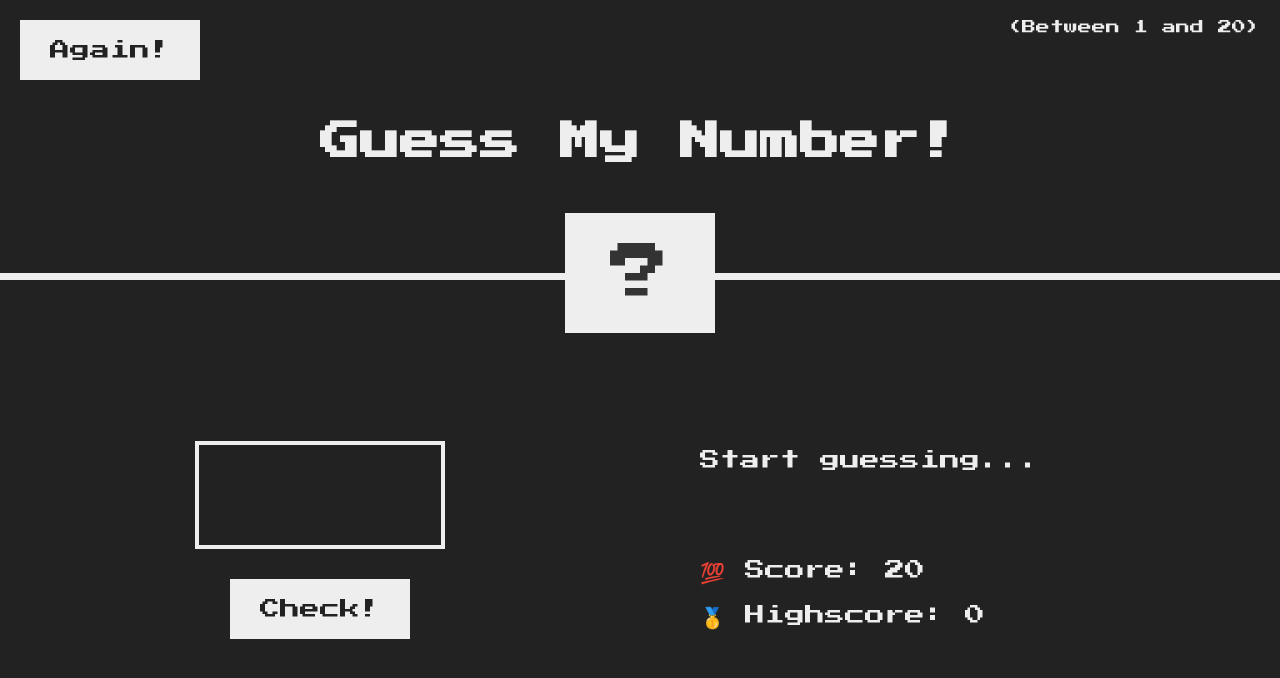
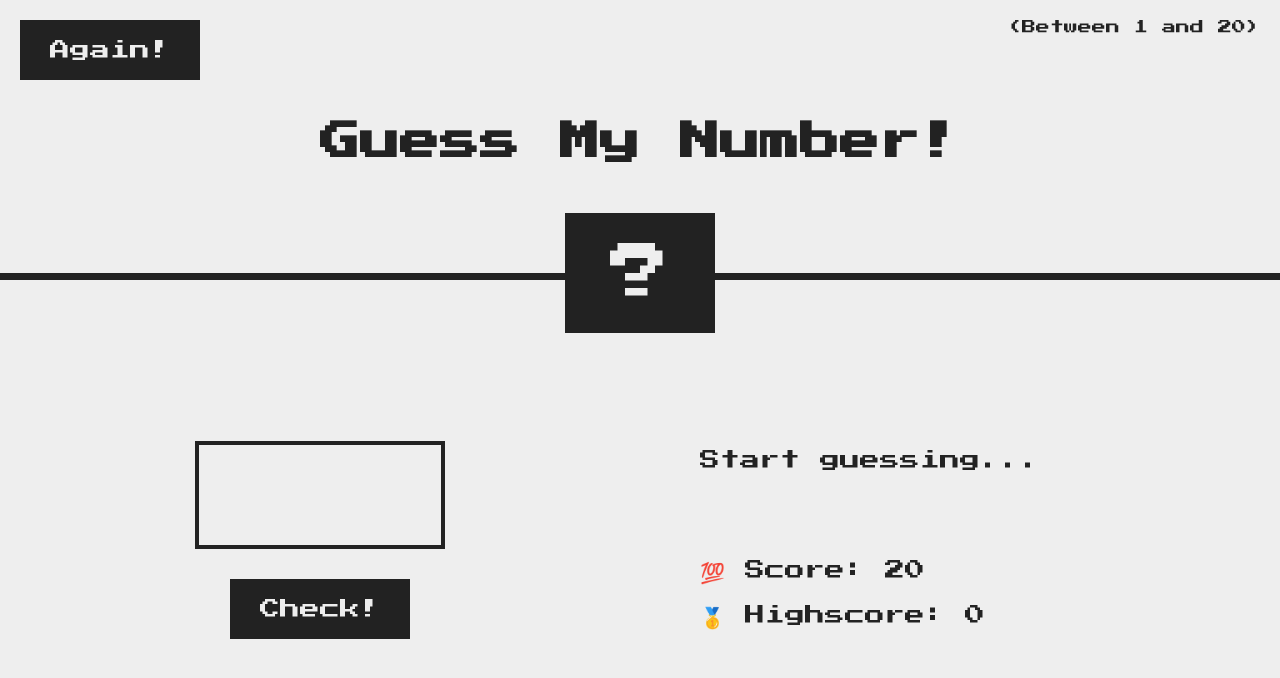
Before and after one commit to Salmanul-Fariz/Guess-My-Number, a plain HTML site: page index.html in a window 1280 px wide. Drawn offline with Linux system fonts and the light colour scheme.

Commit message:
Change Some CSS fields

```diff
--- a/style.css
+++ b/style.css
@@ -1,4 +1,4 @@
-@import url('https://fonts.googleapis.com/css?family=Press+Start+2P&display=swap');
+@import url("https://fonts.googleapis.com/css?family=Press+Start+2P&display=swap");
 
 * {
   margin: 0;
@@ -12,22 +12,21 @@ html {
 }
 
 body {
-  font-family: 'Press Start 2P', sans-serif;
-  color: #eee;
-  background-color: #222;
-  /* background-color: #60b347; */
+  font-family: "Press Start 2P", sans-serif;
+  color: #222;
+  background-color: #eee;
 }
 
 /* LAYOUT */
 header {
   position: relative;
   height: 35vh;
-  border-bottom: 7px solid #eee;
+  border-bottom: 7px solid #222;
 }
 
 main {
   height: 65vh;
-  color: #eee;
+  color: #222;
   display: flex;
   align-items: center;
   justify-content: space-around;
@@ -57,8 +56,8 @@ h1 {
 }
 
 .number {
-  background: #eee;
-  color: #333;
+  background: #222;
+  color: #eee;
   font-size: 6rem;
   width: 15rem;
   padding: 3rem 0rem;
@@ -84,7 +83,7 @@ h1 {
 
 .guess {
   background: none;
-  border: 4px solid #eee;
+  border: 4px solid #222;
   font-family: inherit;
   color: inherit;
   font-size: 5rem;
@@ -97,8 +96,8 @@ h1 {
 
 .btn {
   border: none;
-  background-color: #eee;
-  color: #222;
+  background-color: #222;
+  color: #eee;
   font-size: 2rem;
   font-family: inherit;
   padding: 2rem 3rem;
```
